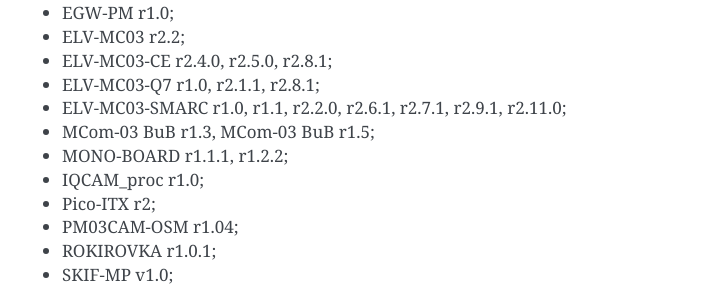
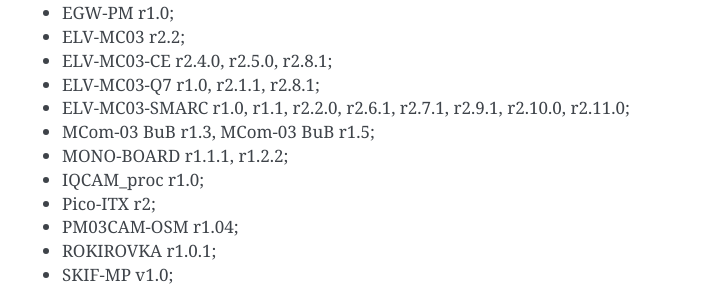
Before and after one commit to elvees/ddrinit, a Sphinx documentation site: the page built from doc/index.rst, in a window 1280 px wide and 900 px high, scrolled down 1097 px. Shown: the part 164-454 px from the top of the window, without its empty margins (388-1091 px from the left). Built offline with Sphinx 7.4.7, drawn with Linux system fonts in a browser that asks for light colours.

Commit message:
mcom03: Add ELV-MC03-SMARC PM r2.10.0 support
Basic config with custom DQ_MAPPINGS for Rayson RS1G32LM4D4BDT-53BT
LPDDR4 SDRAM connected to DDRMC0 and DDRMC1 on ELV-MC03-SMARC r2.10.0.

Issue: #MCOM03SW-3163
Change-Id: I18c1124fdae4dcb76089e08b5f8093c2f399344d

```diff
--- a/doc/index.rst
+++ b/doc/index.rst
@@ -35,7 +35,7 @@
 * ELV-MC03 r2.2;
 * ELV-MC03-CE r2.4.0, r2.5.0, r2.8.1;
 * ELV-MC03-Q7 r1.0, r2.1.1, r2.8.1;
-* ELV-MC03-SMARC r1.0, r1.1, r2.2.0, r2.6.1, r2.7.1, r2.9.1, r2.11.0;
+* ELV-MC03-SMARC r1.0, r1.1, r2.2.0, r2.6.1, r2.7.1, r2.9.1, r2.10.0, r2.11.0;
 * MCom-03 BuB r1.3, MCom-03 BuB r1.5;
 * MONO-BOARD r1.1.1, r1.2.2;
 * IQCAM_proc r1.0;
```
Also changed, not shown: 1 other file.
